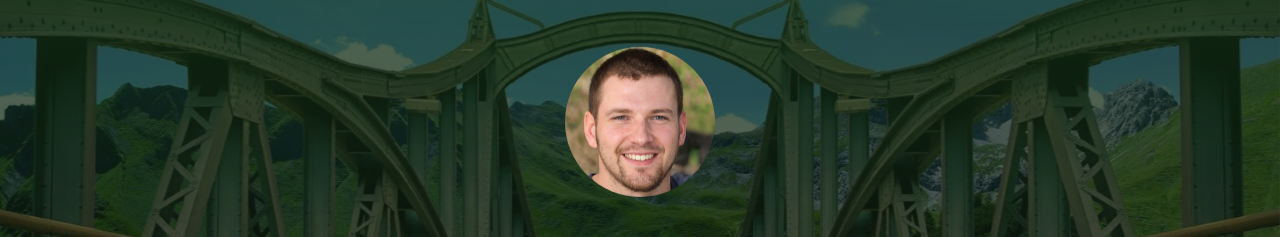
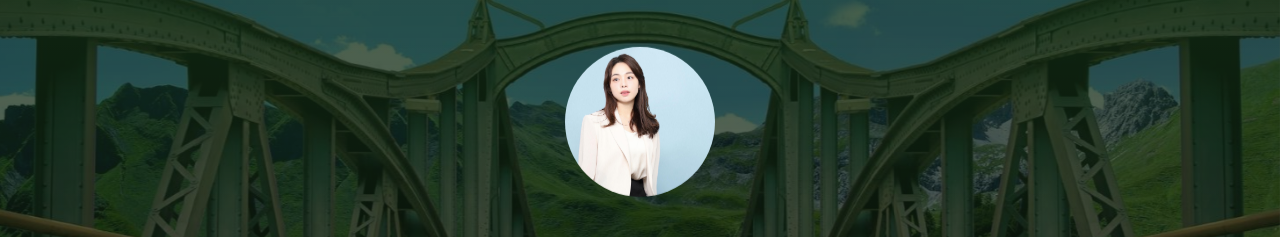
Before and after one commit to miseol-jam/miseol-jam.github.io, a plain HTML site: page index.html in a window 1280 px wide. Shown: the part 73-310 px from the top of the page. Drawn offline with Linux system fonts and the light colour scheme.

Commit message:
Update profile-image

```diff
--- a/index.html
+++ b/index.html
@@ -48,7 +48,7 @@
       <div class="page-header-image" data-parallax="true" style="background-image: url('images/cc-bg-1.jpg')"></div>
       <div class="container">
         <div class="content-center">
-          <div class="cc-profile-image"><a href="#"><img src="images/anthony.jpg" alt="Image"/></a></div>
+          <div class="cc-profile-image"><a href="#"><img src="images/miseol.jpeg" alt="Image"/></a></div>
           <div class="h2 title">Anthony Barnett</div>
           <p class="category text-white">Web Developer, Graphic Designer,  Photographer</p><a class="btn btn-primary smooth-scroll mr-2" href="#contact" data-aos="zoom-in" data-aos-anchor="data-aos-anchor">Hire Me</a><a class="btn btn-primary" href="#" data-aos="zoom-in" data-aos-anchor="data-aos-anchor">Download CV</a>
         </div>
```
Also changed, not shown: images/miseol.jpeg (added).
